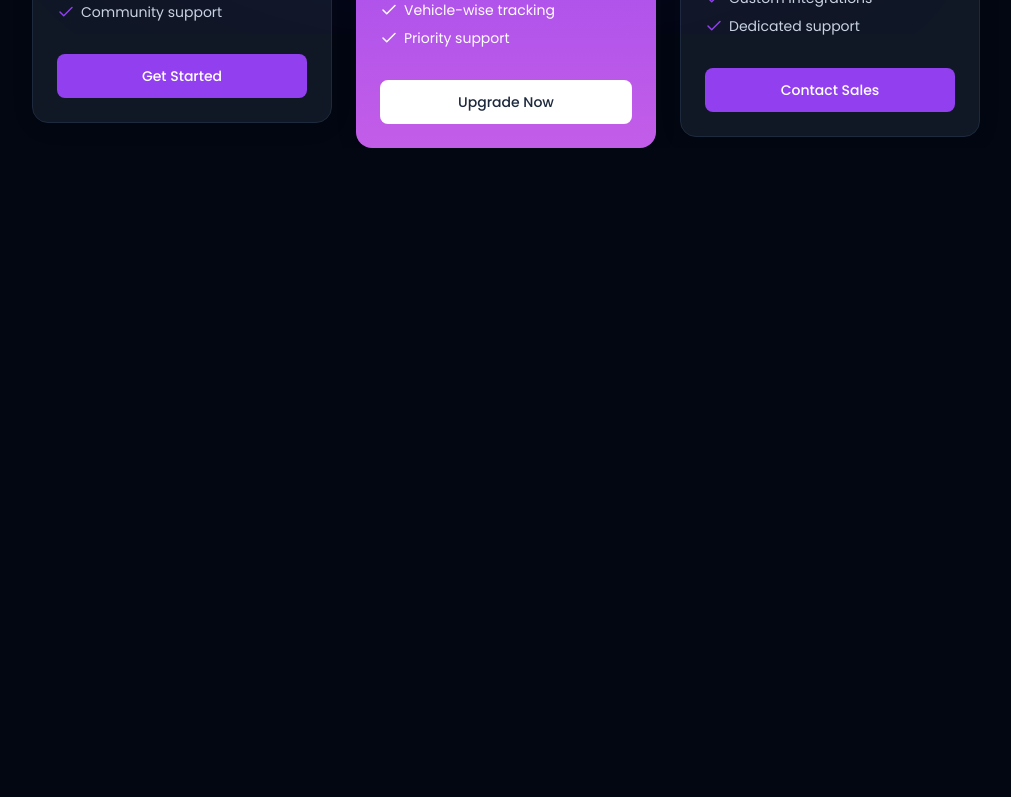
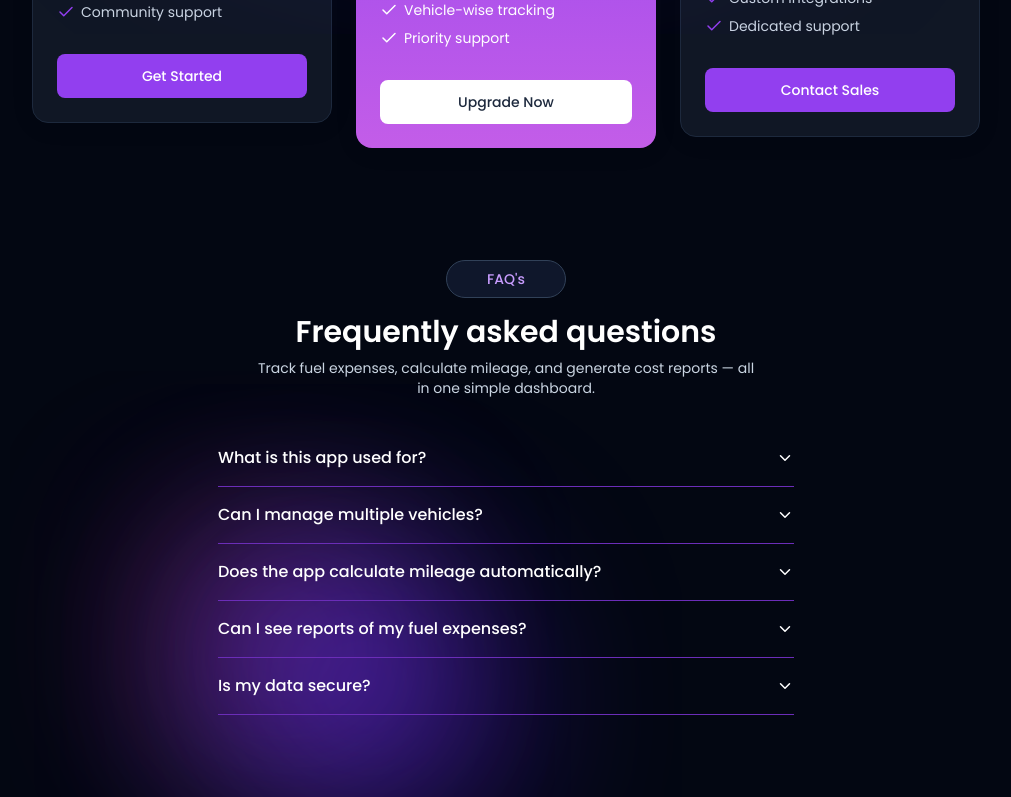
Before and after one commit to Srikant114/FuelLogBook, a React (Vite) app in the folder fuellogbook-client/: page / in a window 1280 px wide. Shown: the part 2000-2797 px from the top of the page, without its empty margins (134-1145 px from the left). Before the commit the page ends 2148 px from the top, so only its background shows below. Built offline with nearby package versions, Linux system fonts and the light colour scheme.

Commit message:
feat-OFe: Added FAQ Sections and their Data

```diff
--- /dev/null
+++ b/fuellogbook-client/src/components/user/FAQSection.jsx
@@ -0,0 +1,62 @@
+import { ChevronDown } from 'lucide-react'
+import React, { useState } from 'react'
+import { useThemeContext } from '../../context/ThemeContext'
+import TitleUser from '../common/TitleUser'
+import { faqsData } from '../../data/faqsData'
+import { colorSplash, colorSplashLight } from '../../assets'
+
+const FAQSection = () => {
+  const { theme } = useThemeContext()
+  const [openIndex, setOpenIndex] = useState(null)
+
+  return (
+    <div className="relative max-w-2xl mx-auto flex flex-col items-center justify-center px-4 md:px-0">
+      <img
+        className="absolute -mb-120 -left-40 -z-10 pointer-events-none"
+        src={theme === "dark" ? colorSplash : colorSplashLight}
+        alt="color-splash"
+        width={1000}
+        height={1000}
+        priority
+        fetchPriority="high"
+      />
+
+      <TitleUser
+        heading="FAQ's"
+        title="Frequently asked questions"
+        description="Track fuel expenses, calculate mileage, and generate cost reports — all in one simple dashboard."
+      />
+
+      <div className="mt-8">
+        {faqsData.map((faq, index) => (
+          <div
+            className="border-b border-slate-300 dark:border-[var(--color-primary-dark)] py-4 cursor-pointer w-full"
+            key={index}
+            onClick={() => setOpenIndex(openIndex === index ? null : index)}
+          >
+            <div className="flex items-center justify-between">
+              <h3 className="text-base font-medium">{faq.question}</h3>
+              <ChevronDown
+                size={18}
+                className={`${openIndex === index && "rotate-180"} transition-all duration-500 ease-in-out`}
+                style={{ color: openIndex === index ? "var(--color-primary)" : "inherit" }}
+              />
+            </div>
+            <p
+              className={`text-sm text-slate-600 dark:text-slate-300 transition-all duration-500 ease-in-out max-w-xl ${
+                openIndex === index
+                  ? "opacity-100 max-h-[500px] translate-y-0 pt-4"
+                  : "opacity-0 max-h-0 overflow-hidden -translate-y-2"
+              }`}
+            >
+              {faq.answer}
+            </p>
+          </div>
+        ))}
+      </div>
+
+    </div>
+  )
+}
+
+export default FAQSection
--- /dev/null
+++ b/fuellogbook-client/src/data/faqsData.js
@@ -0,0 +1,27 @@
+export const faqsData = [
+  {
+    question: "What is this app used for?",
+    answer:
+      "This app helps you log fuel entries, calculate mileage, and track fuel expenses for your vehicles.",
+  },
+  {
+    question: "Can I manage multiple vehicles?",
+    answer:
+      "Yes, you can add multiple vehicles and track fuel and mileage reports for each of them separately.",
+  },
+  {
+    question: "Does the app calculate mileage automatically?",
+    answer:
+      "Yes, once you enter the fuel quantity and odometer reading, the app automatically calculates mileage for you.",
+  },
+  {
+    question: "Can I see reports of my fuel expenses?",
+    answer:
+      "Absolutely! You can view monthly and yearly reports of fuel costs, mileage, and efficiency trends.",
+  },
+  {
+    question: "Is my data secure?",
+    answer:
+      "Yes, all your data is stored securely, and you have full control over your fuel log history.",
+  },
+]
--- a/fuellogbook-client/src/pages/user/Home.jsx
+++ b/fuellogbook-client/src/pages/user/Home.jsx
@@ -3,6 +3,7 @@ import NavbarUser from '../../components/user/NavbarUser'
 import HeroSection from '../../components/user/HeroSection'
 import FeaturesSection from '../../components/user/FeaturesSection'
 import PricingSection from '../../components/user/PricingSection'
+import FAQSection from '../../components/user/FAQSection'
 
 const Home = () => {
   return (
@@ -11,6 +12,7 @@ const Home = () => {
         <HeroSection/>
         <FeaturesSection/>
         <PricingSection/>
+        <FAQSection/>
     </>
   )
 }
```
